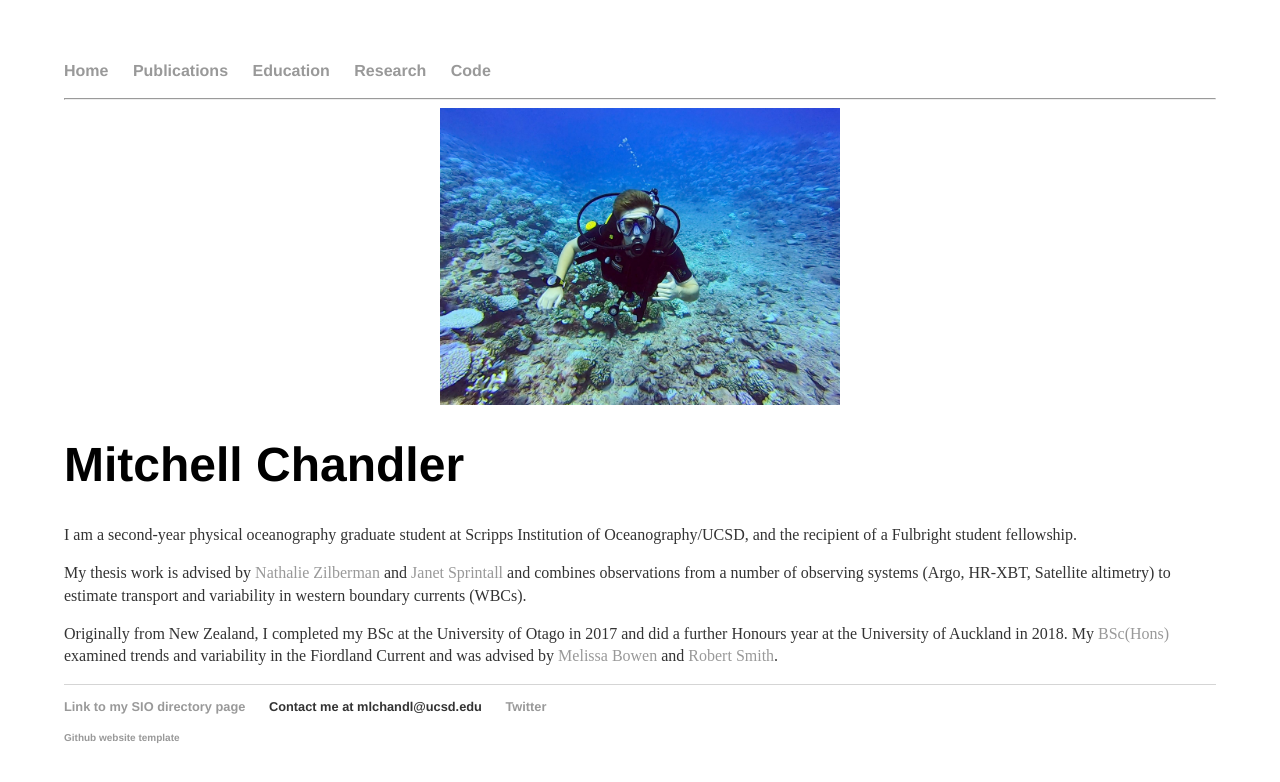
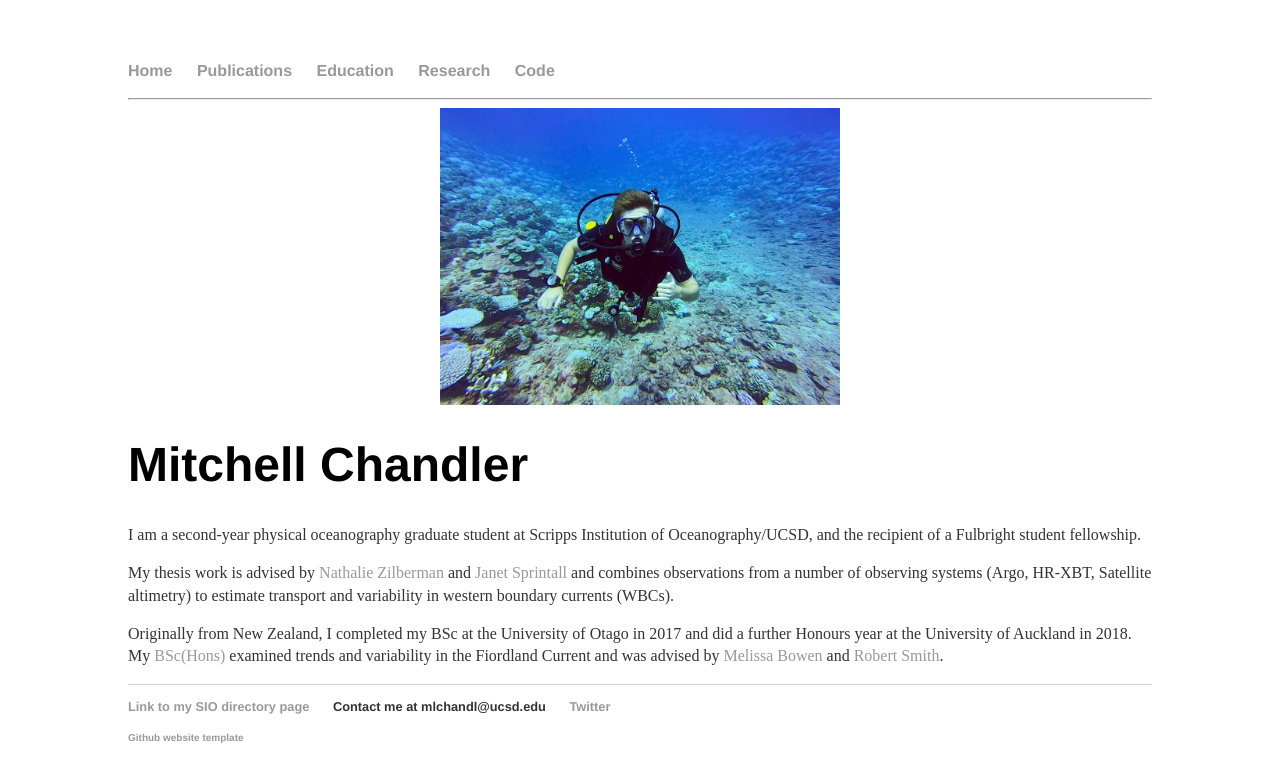
Before and after one commit to mlchandler/mlchandler.github.io, a Jekyll site: the page built from index.html, in a window 1280 px wide. Shown: the top 782 px of the page. Built offline with Jekyll 4.4.1, drawn with Linux system fonts in a browser that asks for light colours.

Commit message:
Update main.css

```diff
--- a/css/main.css
+++ b/css/main.css
@@ -1,4 +1,4 @@
-body { margin: 60px auto; width: 90%; }
+body { margin: 60px auto; width: 80%; }
 
 a { text-decoration: none; color: #999; }
 a:hover { text-decoration: underline; }
```
